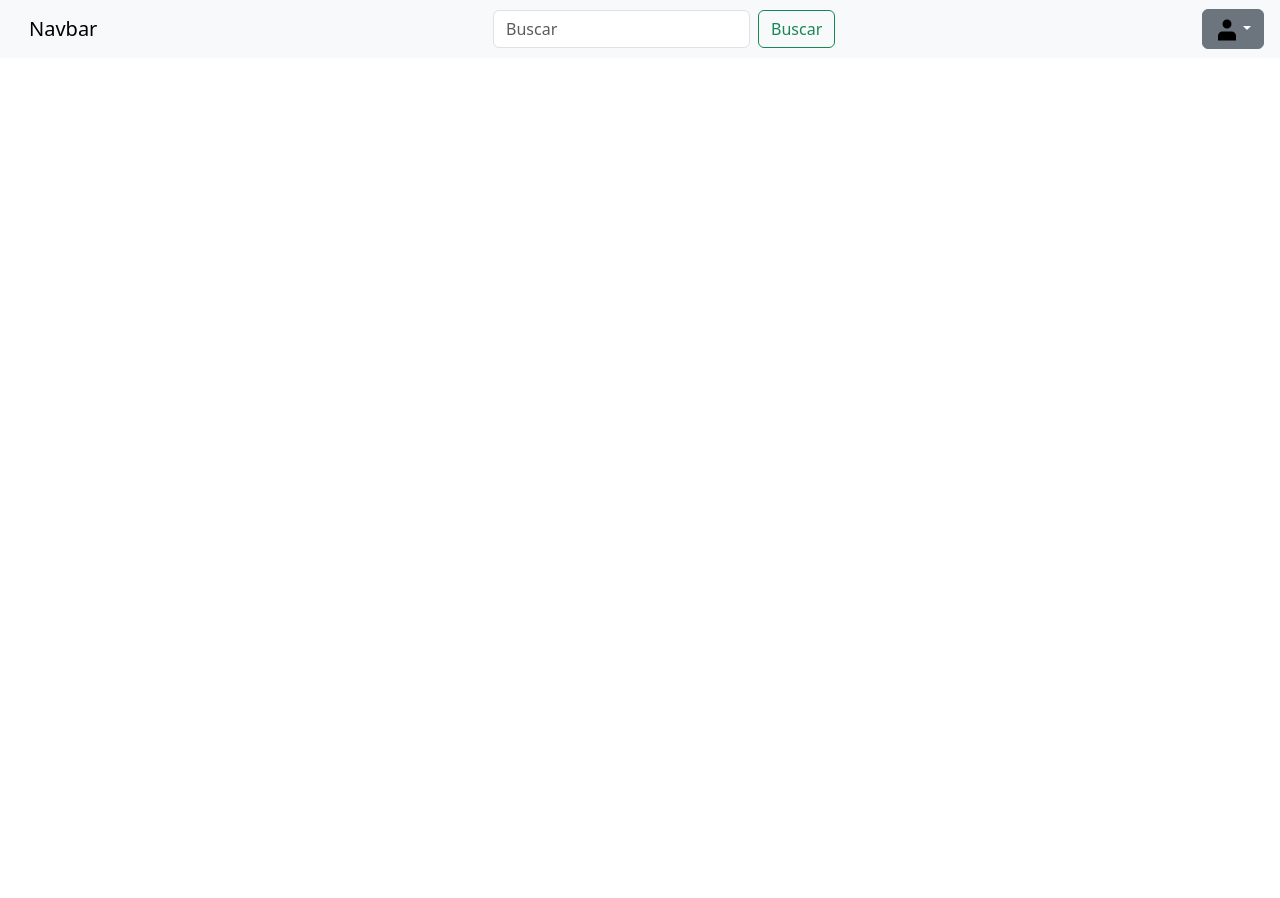
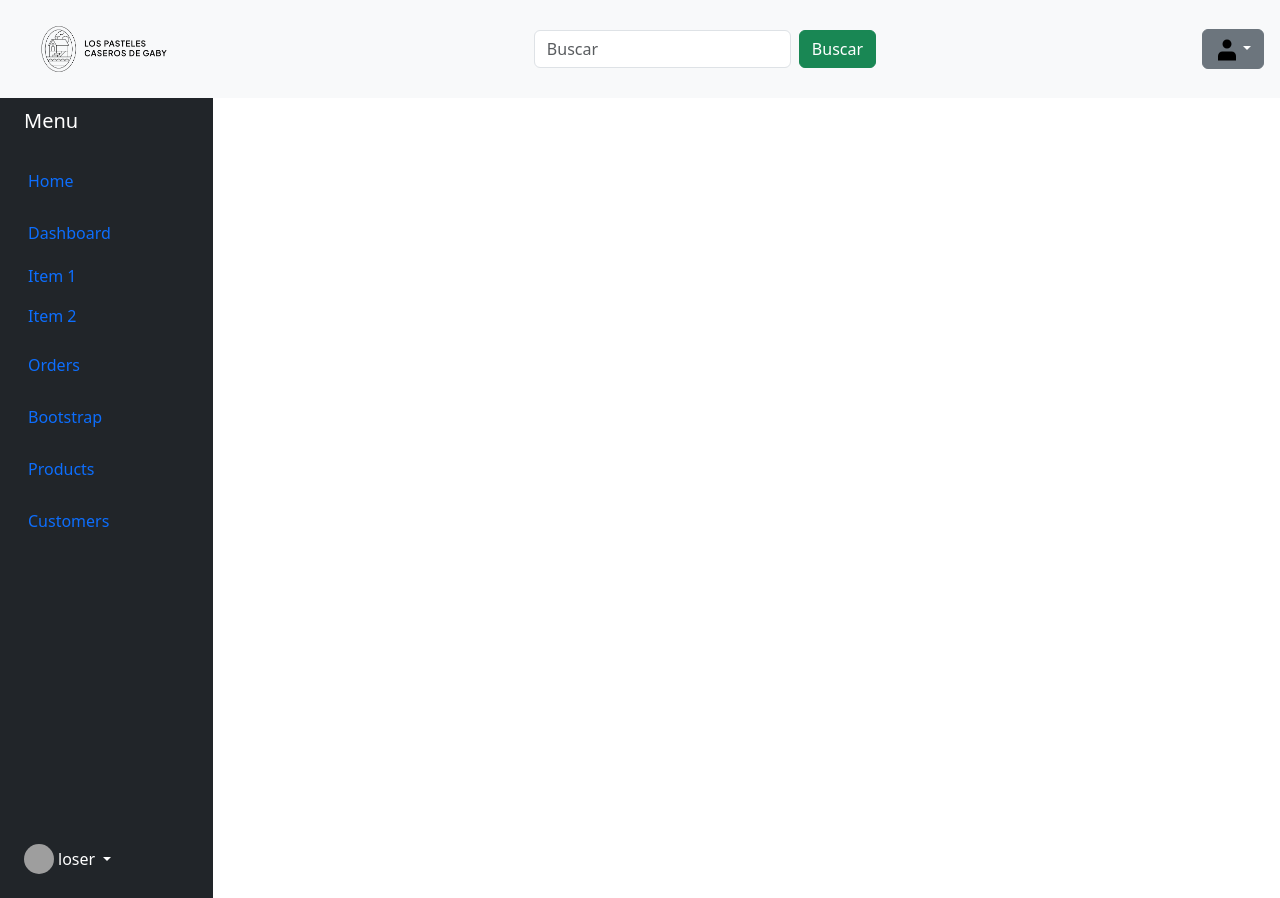
Before and after one commit to Joel-Reyess/webppfactura, a Vue app: page /HomeAdmin in a window 1280 px wide. Before the commit the page ends 800 px from the top, so only its background shows below. Built offline with nearby package versions, Linux system fonts and the light colour scheme; grey boxes are pictures that could not be loaded.

Commit message:
Nabvar almost done and sidebar started

```diff
--- a/src/components/AdminNavbar.vue
+++ b/src/components/AdminNavbar.vue
@@ -2,7 +2,9 @@
   <nav class="navbar navbar-expand-lg navbar-light bg-light px-3">
 
     <!-- Botón Navbar -->
-    <button class="navbar-brand btn btn-link" @click="goToHome">Navbar</button>
+    <button class="navbar-brand btn btn-link" @click="goToHome">
+      <img src="../assets/pastelesdegaby.png" alt="Los Pasteles Caseros de Gaby" class="logo-img">
+    </button>
 
     <!-- Botón para colapsar en móviles -->
     <button class="navbar-toggler" type="button" @click="toggleNavbar">
@@ -14,16 +16,21 @@
       <!-- Buscador -->
       <form class="d-flex mx-auto">
         <input class="form-control me-2" type="search" placeholder="Buscar" aria-label="Buscar">
-        <button class="btn btn-outline-success" type="submit">Buscar</button>
+        <button class="btn btn-success" type="submit">Buscar</button>
       </form>
 
       <!-- Dropdown -->
-      <div class="dropdown position-relative" ref="dropdown">
+      <div class="dropdown position-relative " ref="dropdown">
         <button class="btn btn-secondary dropdown-toggle" @click="toggleDropdown">
-          <img :src="myLogoUser" alt="Usuario" style="width: 24px; height: auto" />
+          <img :src="myLogoUser" alt="Usuario" class="user-img"/>
         </button>
-        <ul class="dropdown-menu" v-show="isDropdownOpen">
-          <li><button class="dropdown-item" @click="logout">Cerrar Sesión</button></li>
+        <ul
+          class="dropdown-menu list-group"
+          :class="{ 'dropdown-menu-left': isDropdownLeft }"
+          v-show="isDropdownOpen"
+          ref="dropdownMenu"
+        >
+          <li class=""><button class="dropdown-item btn btn-danger" @click="logout">Cerrar Sesión</button></li>
         </ul>
       </div>
 
@@ -40,7 +47,9 @@
   setup() {
     const isNavbarOpen = ref(false);
     const isDropdownOpen = ref(false);
+    const isDropdownLeft = ref();
     const dropdown = ref(null);
+    const dropdownMenu = ref(null);
 
     const goToHome = () => {
       router.push({ name: "HomeAdmin" });
@@ -50,8 +59,19 @@
       isNavbarOpen.value = !isNavbarOpen.value;
     };
 
-    const toggleDropdown = () => {
+    const toggleDropdown = (event) => {
+      event.stopPropagation();
       isDropdownOpen.value = !isDropdownOpen.value;
+
+      // Verifica si el menú se desborda a la derecha
+      if (dropdownMenu.value && isDropdownOpen.value) {
+        const dropdownRect = dropdown.value.getBoundingClientRect();
+        const menuRect = dropdownMenu.value.getBoundingClientRect();
+        const spaceRight = window.innerWidth - dropdownRect.right;
+
+        // Si no hay suficiente espacio a la derecha, abre el menú hacia la izquierda
+        isDropdownLeft.value = spaceRight < menuRect.width;
+      }
     };
 
     const logout = () => {
@@ -60,7 +80,12 @@
     };
 
     const closeDropdown = (event) => {
-      if (dropdown.value && !dropdown.value.contains(event.target)) {
+      if (
+        dropdown.value &&
+        dropdownMenu.value &&
+        !dropdown.value.contains(event.target) &&
+        !dropdownMenu.value.contains(event.target)
+      ) {
         isDropdownOpen.value = false;
       }
     };
@@ -76,6 +101,7 @@
     return {
       isNavbarOpen,
       isDropdownOpen,
+      isDropdownLeft,
       goToHome,
       toggleNavbar,
       toggleDropdown,
@@ -90,21 +116,53 @@
 <style scoped>
 /* Asegura que el dropdown se vea correctamente */
 .dropdown-menu {
-  display: block;
   position: absolute;
-  top: 100%;
-  left: 0;
+  top: 100%; /* Coloca el menú debajo del botón */
+  right: 0; /* Alinea el menú a la derecha del contenedor */
   z-index: 1000;
   min-width: 160px;
-  background-color: #fff;
+  background-color: #dc3545;
   border: 1px solid rgba(0, 0, 0, 0.15);
   padding: 5px 0;
   border-radius: 0.25rem;
   box-shadow: 0 0.5rem 1rem rgba(0, 0, 0, 0.175);
+  display: block; /* Asegúrate de que el menú sea visible */
+}
+.dropdown-menu.dropdown-menu-left {
+  right: auto;
+  left: 0;
+}
+/* Oculta el dropdown cuando no está activo */
+.dropdown {
+  position: relative;
+  overflow: visible; /* Asegúrate de que el menú no se corte */
+}
+.dropdown-item:hover {
+  background-color: #c82333; /* Cambia el color de fondo al hacer hover */
 }
 
-/* Oculta el dropdown cuando no está activo */
-.dropdown-menu:not([v-show="true"]) {
-  display: none;
+nav {
+  overflow: visible; /* Asegúrate de que el dropdown no se corte */
+  width: 100%;
+  background-color: #F7F0F0;
+}
+
+/* Imagen del logo responsiva */
+.logo-img {
+  width: 150px;  /* Tamaño base */
+  height: auto;
+  max-width: 100%;
+}
+
+/* Ajuste de tamaño en pantallas pequeñas */
+@media (max-width: 768px) {
+  .logo-img {
+    width: 40px;  /* Reducir en móviles */
+  }
+}
+
+.user-img {
+  width: 24px;
+  height: auto;
 }
 </style>
--- /dev/null
+++ b/src/components/AdminSidebar.vue
@@ -0,0 +1,95 @@
+<template>
+    <div class="container-fluid">
+    <div class="row flex-nowrap">
+        <div class="col-auto col-md-3 col-xl-2 px-sm-2 px-0 bg-dark">
+            <div class="d-flex flex-column align-items-center align-items-sm-start px-3 pt-2 text-white min-vh-100">
+                <a href="/" class="d-flex align-items-center pb-3 mb-md-0 me-md-auto text-white text-decoration-none">
+                    <span class="fs-5 d-none d-sm-inline">Menu</span>
+                </a>
+                <ul class="nav nav-pills flex-column mb-sm-auto mb-0 align-items-center align-items-sm-start" id="menu">
+                    <li class="nav-item">
+                        <a href="#" class="nav-link align-middle px-0">
+                            <i class="fs-4 bi-house"></i> <span class="ms-1 d-none d-sm-inline">Home</span>
+                        </a>
+                    </li>
+                    <li>
+                        <a href="#submenu1" data-bs-toggle="collapse" class="nav-link px-0 align-middle">
+                            <i class="fs-4 bi-speedometer2"></i> <span class="ms-1 d-none d-sm-inline">Dashboard</span> </a>
+                        <ul class="collapse show nav flex-column ms-1" id="submenu1" data-bs-parent="#menu">
+                            <li class="w-100">
+                                <a href="#" class="nav-link px-0"> <span class="d-none d-sm-inline">Item</span> 1 </a>
+                            </li>
+                            <li>
+                                <a href="#" class="nav-link px-0"> <span class="d-none d-sm-inline">Item</span> 2 </a>
+                            </li>
+                        </ul>
+                    </li>
+                    <li>
+                        <a href="#" class="nav-link px-0 align-middle">
+                            <i class="fs-4 bi-table"></i> <span class="ms-1 d-none d-sm-inline">Orders</span></a>
+                    </li>
+                    <li>
+                        <a href="#submenu2" data-bs-toggle="collapse" class="nav-link px-0 align-middle ">
+                            <i class="fs-4 bi-bootstrap"></i> <span class="ms-1 d-none d-sm-inline">Bootstrap</span></a>
+                        <ul class="collapse nav flex-column ms-1" id="submenu2" data-bs-parent="#menu">
+                            <li class="w-100">
+                                <a href="#" class="nav-link px-0"> <span class="d-none d-sm-inline">Item</span> 1</a>
+                            </li>
+                            <li>
+                                <a href="#" class="nav-link px-0"> <span class="d-none d-sm-inline">Item</span> 2</a>
+                            </li>
+                        </ul>
+                    </li>
+                    <li>
+                        <a href="#submenu3" data-bs-toggle="collapse" class="nav-link px-0 align-middle">
+                            <i class="fs-4 bi-grid"></i> <span class="ms-1 d-none d-sm-inline">Products</span> </a>
+                            <ul class="collapse nav flex-column ms-1" id="submenu3" data-bs-parent="#menu">
+                            <li class="w-100">
+                                <a href="#" class="nav-link px-0"> <span class="d-none d-sm-inline">Product</span> 1</a>
+                            </li>
+                            <li>
+                                <a href="#" class="nav-link px-0"> <span class="d-none d-sm-inline">Product</span> 2</a>
+                            </li>
+                            <li>
+                                <a href="#" class="nav-link px-0"> <span class="d-none d-sm-inline">Product</span> 3</a>
+                            </li>
+                            <li>
+                                <a href="#" class="nav-link px-0"> <span class="d-none d-sm-inline">Product</span> 4</a>
+                            </li>
+                        </ul>
+                    </li>
+                    <li>
+                        <a href="#" class="nav-link px-0 align-middle">
+                            <i class="fs-4 bi-people"></i> <span class="ms-1 d-none d-sm-inline">Customers</span> </a>
+                    </li>
+                </ul>
+                <hr>
+                <div class="dropdown pb-4">
+                    <a href="#" class="d-flex align-items-center text-white text-decoration-none dropdown-toggle" id="dropdownUser1" data-bs-toggle="dropdown" aria-expanded="false">
+                        <img src="https://github.com/mdo.png" alt="hugenerd" width="30" height="30" class="rounded-circle">
+                        <span class="d-none d-sm-inline mx-1">loser</span>
+                    </a>
+                    <ul class="dropdown-menu dropdown-menu-dark text-small shadow">
+                        <li><a class="dropdown-item" href="#">New project...</a></li>
+                        <li><a class="dropdown-item" href="#">Settings</a></li>
+                        <li><a class="dropdown-item" href="#">Profile</a></li>
+                        <li>
+                            <hr class="dropdown-divider">
+                        </li>
+                        <li><a class="dropdown-item" href="#">Sign out</a></li>
+                    </ul>
+                </div>
+            </div>
+        </div>
+
+    </div>
+</div>
+</template>
+<script lang="ts" setup>
+
+</script>
+
+
+<style lang="postcss" scoped>
+
+</style>
--- a/src/views/HomeAdmin.vue
+++ b/src/views/HomeAdmin.vue
@@ -1,16 +1,21 @@
 <template>
     <div>
         <AdminNavbar></AdminNavbar>
+
+        <AdminSidebar></AdminSidebar>
+
     </div>
 </template>
 
 <script>
 import AdminNavbar from '../components/AdminNavbar.vue';
+import AdminSidebar from '../components/AdminSidebar.vue';
 
     export default {
         name:'App',
         components:{
-            AdminNavbar
+            AdminNavbar,
+            AdminSidebar
         }
 
     }
```
Also changed, not shown: src/assets/pastelesdegaby.png (added).
